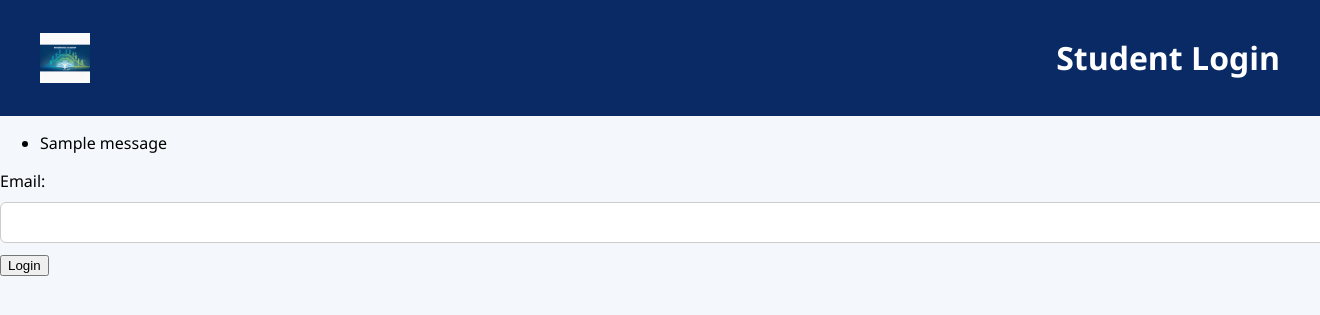
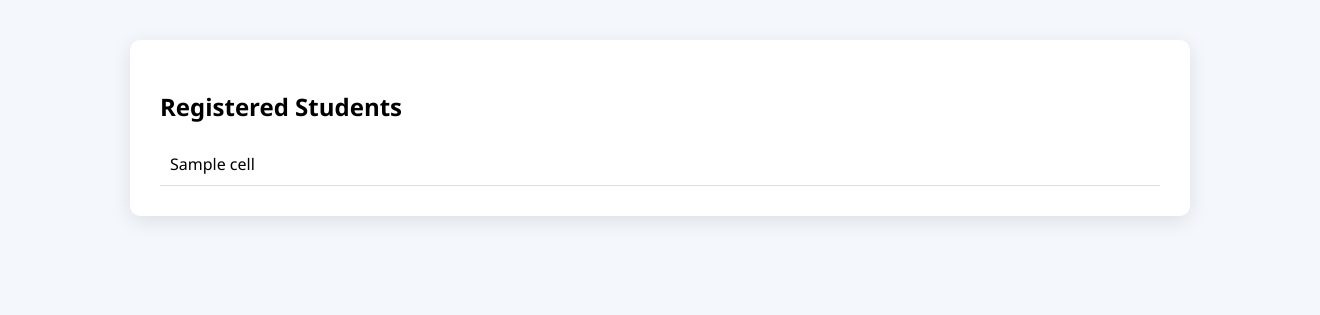
Before and after one commit to godwinlevel139-cpu/MindBridgeAcademy, a Flask app: template templates/student.html in a window 1320 px wide; the page is wider, and only the part inside the window is pictured. Shown: the top 315 px of that part. Run offline with Flask 3, Linux system fonts and the light colour scheme; the template is opened without the code that fills it: most values are stand-ins (such as "Sample title", 1, 10 or a date in 2020); one stand-in notice (Sample message) is shown.

Commit message:
Update student.html

```diff
--- a/templates/student.html
+++ b/templates/student.html
@@ -1,32 +1,27 @@
 <!DOCTYPE html>
-<html lang="en">
+<html>
 <head>
-    <meta charset="UTF-8">
-    <title>Student Login</title>
-    <link rel="stylesheet" href="{{ url_for('static', filename='style.css') }}">
+<link rel="stylesheet" href="/static/style.css">
 </head>
 <body>
-<header>
-    <img src="{{ url_for('static', filename='images/logo.png') }}" class="logo">
-    <h1>Student Login</h1>
-</header>
 
-<main>
-    {% with messages = get_flashed_messages() %}
-        {% if messages %}
-            <ul class="flash">
-            {% for msg in messages %}
-                <li>{{ msg }}</li>
-            {% endfor %}
-            </ul>
-        {% endif %}
-    {% endwith %}
+<div class="container">
 
-    <form method="POST">
-        <label>Email:</label>
-        <input type="email" name="email" required>
-        <button type="submit">Login</button>
-    </form>
-</main>
+<h2>Registered Students</h2>
+
+<table>
+
+{% for row in students %}
+<tr>
+{% for cell in row %}
+<td>{{cell}}</td>
+{% endfor %}
+</tr>
+{% endfor %}
+
+</table>
+
+</div>
+
 </body>
 </html>
```
